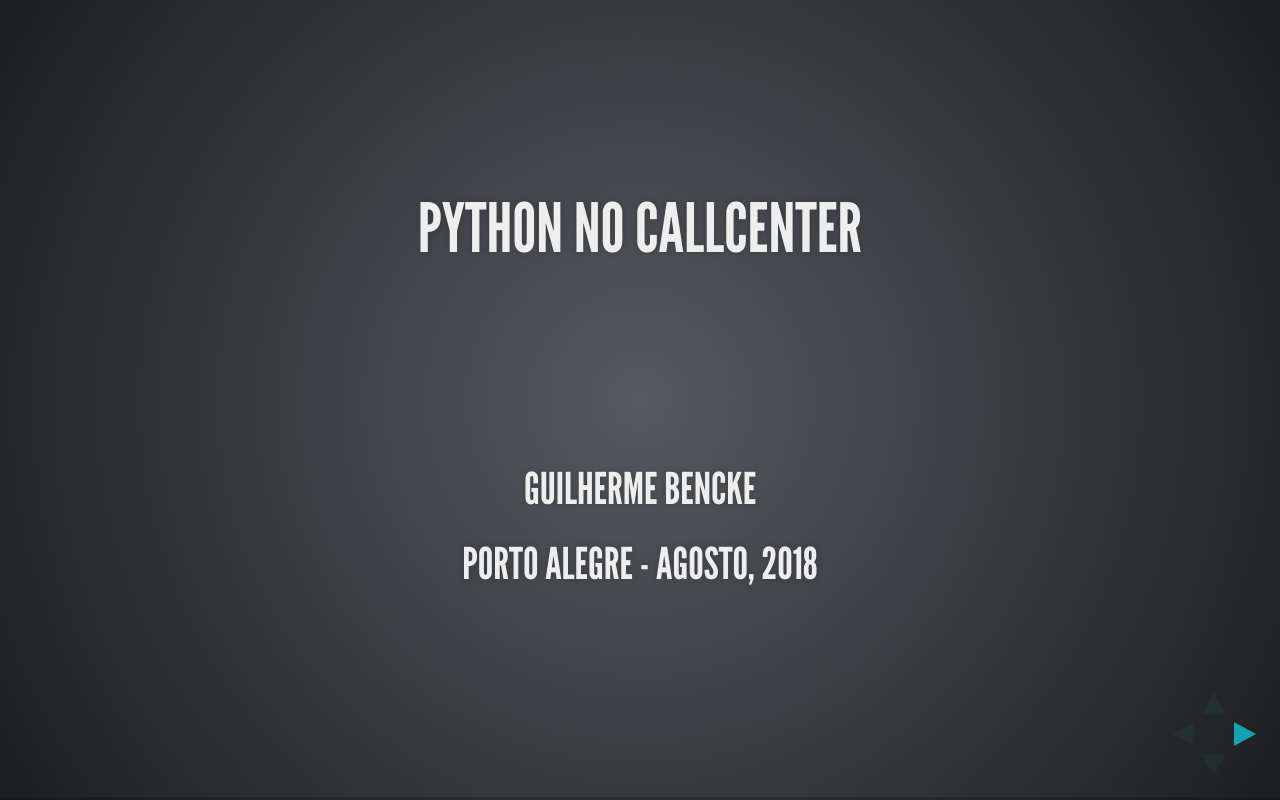
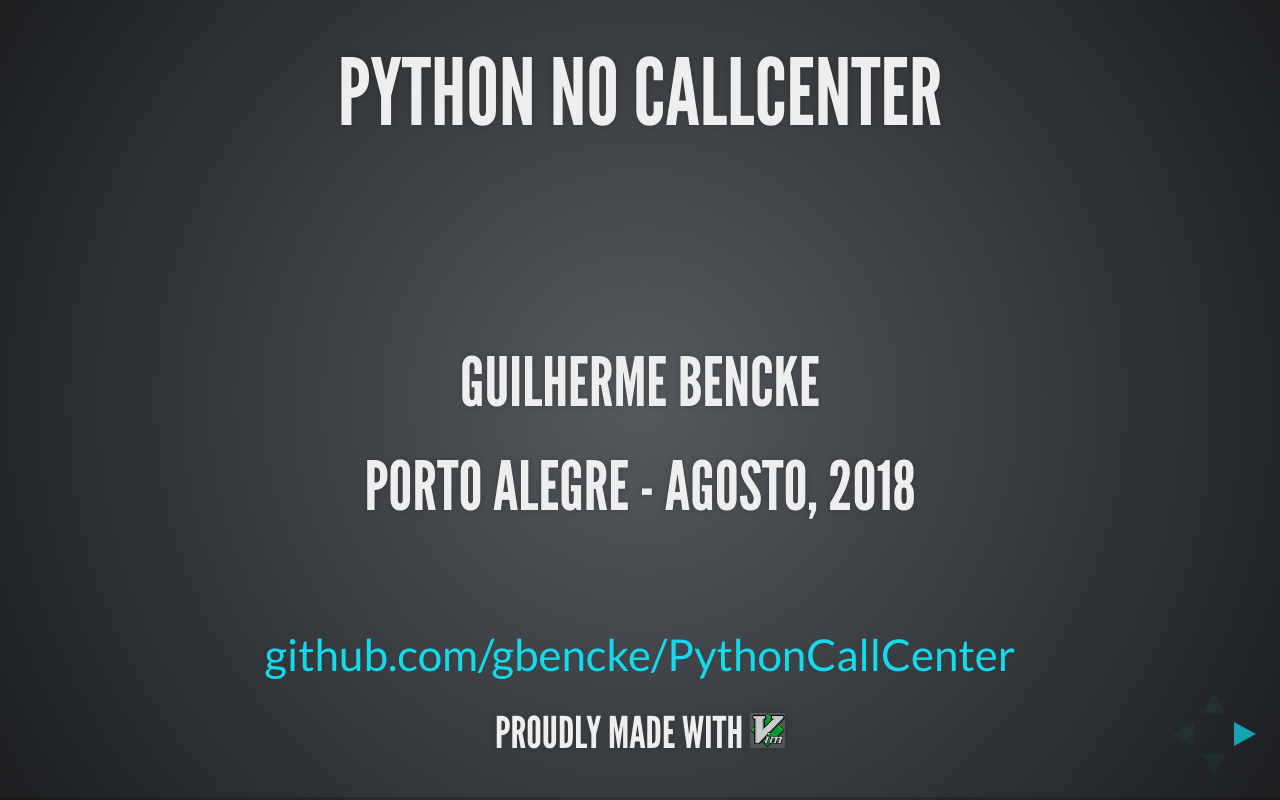
Before and after one commit to gbencke/PythonCallCenter, a plain HTML site: page index.html in a window 1280 px wide. Drawn offline with Linux system fonts and the light colour scheme.

Commit message:
Final adjustments

```diff
--- a/index.html
+++ b/index.html
@@ -3,7 +3,7 @@
 
         <head>
                 <meta charset="UTF-8" />
-                <title>Multcall / URA 2.0 - Tutorial</title>
+                <title>Python no CallCenter</title>
                 <link rel="stylesheet" href="./css/reveal.min.css" />
                 <link rel="stylesheet" href="./lib/css/zenburn.css">
                 <link rel="stylesheet" href="./css/theme/league.css" />
@@ -37,12 +37,15 @@ body>div>div.slides>section.present>ul>li>strong {
                         <div class="slides">
 
                                 <section>
-                                        <h3>Python no CallCenter</h3>
+                                        <h2>Python no CallCenter</h2>
                                         <BR>
                                         <BR>
                                         <BR>
-                                        <h4>Guilherme Bencke</h4>
-                                        <h4>Porto Alegre - Agosto, 2018</h4>
+                                        <h3>Guilherme Bencke</h3>
+                                        <h3>Porto Alegre - Agosto, 2018</h3>
+                                        <br>
+                                        <p><a href="https://github.com/gbencke/PythonCallCenter">github.com/gbencke/PythonCallCenter</a></p>
+                                        <h5>Proudly made with <img src="i/Vimlogo.svg.png"/ width="32px" heigth="32px" border="0" style="border:0px; margin:0px 0px 0px 0px"></h5>
                                 </section>
 
 
```
Also changed, not shown: i/Vimlogo.svg.png (added).
